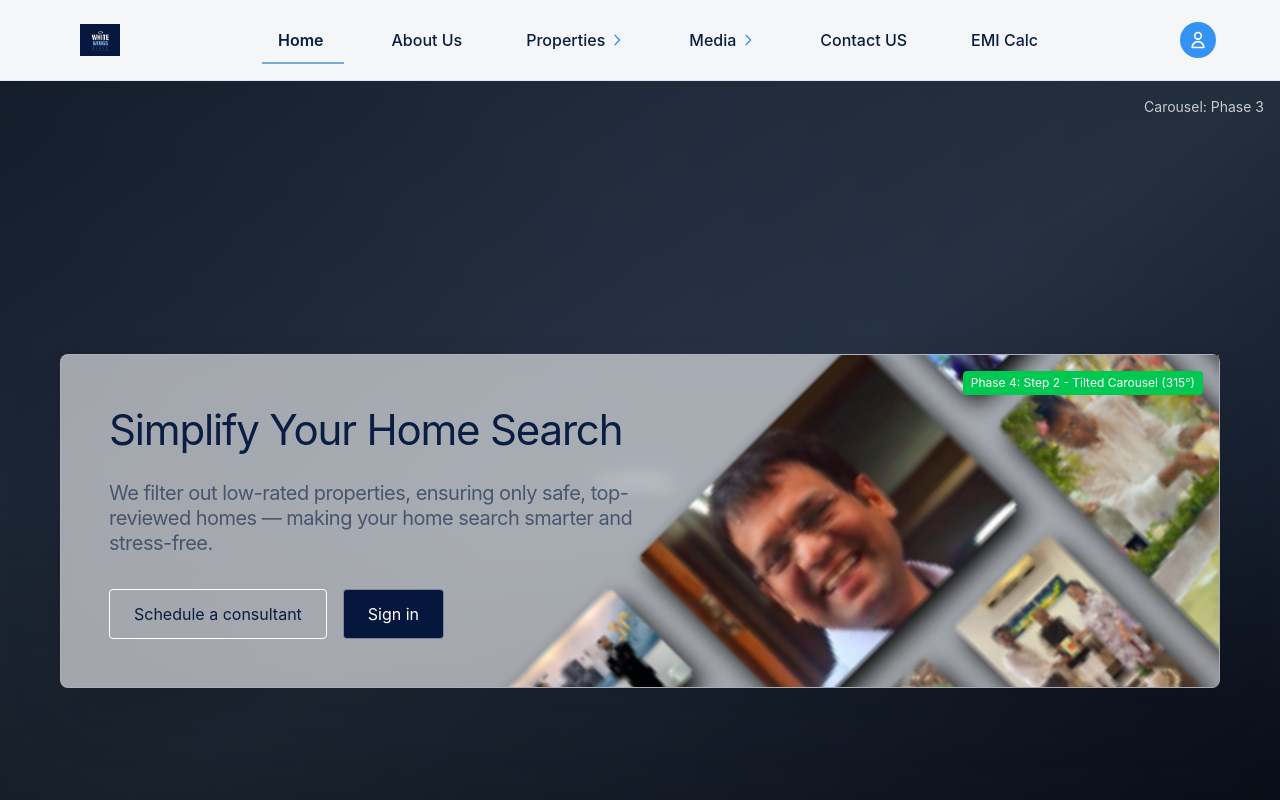
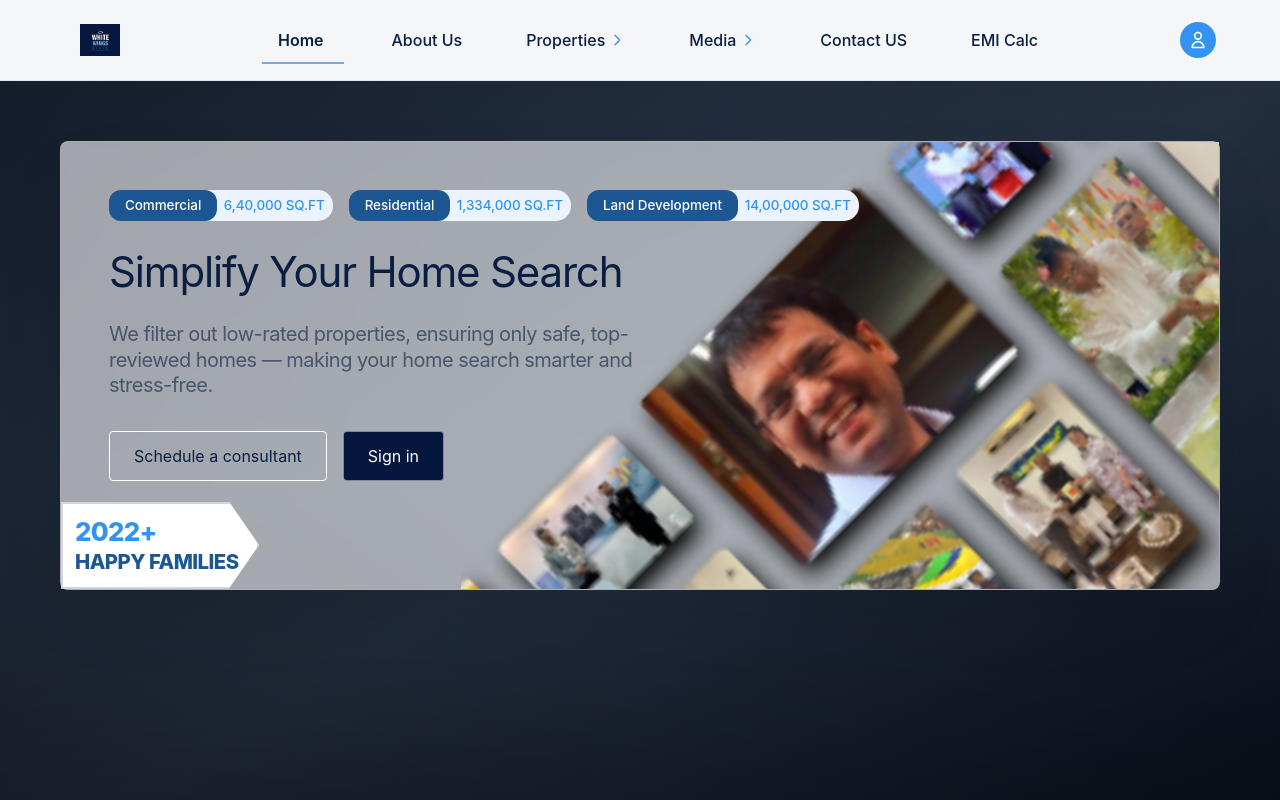
Before and after one commit to gauravganna/white_wings, a React (Vite) app in the folder white-wing-real-estate/: page / in a window 1280 px wide. Shown: the top 800 px of the page. Built offline with nearby package versions, Linux system fonts and the light colour scheme.

Commit message:
Hero Section complete

```diff
--- a/white-wing-real-estate/src/App.jsx
+++ b/white-wing-real-estate/src/App.jsx
@@ -16,16 +16,17 @@ function App() {
       <main className="flex-1 p-8 bg-white">
         <div className="max-w-4xl mx-auto">
           <div className="bg-gray-50 p-6 rounded-lg">
-            <h2 className="text-xl font-semibold mb-4">Hero Section Status - Phase 4</h2>
+            <h2 className="text-xl font-semibold mb-4">Hero Section Status - COMPLETE! 🎉</h2>
             <p className="text-gray-700 mb-4">
               ✅ Video background with mobile fallback<br/>
               ✅ Glassmorphism hero container (full height mobile)<br/>
               ✅ Hero content with exact Figma typography<br/>
               ✅ Dual CTA buttons with hover effects<br/>
-              ✅ Infinite horizontal carousel animation<br/>
-              ✅ 315-degree tilted carousel positioning<br/>
-              ✅ Right-half container layout<br/>
-              🔄 Phase 5: Statistics cards (Commercial, Residential, Land Development)
+              ✅ Statistics cards (Commercial, Residential, Land Development)<br/>
+              ✅ Happy Families card with triangle design<br/>
+              ✅ Infinite tilted carousel animation (315°)<br/>
+              ✅ Desktop-only elements hidden on mobile<br/>
+              ✅ Fully responsive and performant
             </p>
 
             <div className="mt-6">
--- /dev/null
+++ b/white-wing-real-estate/src/components/Hero/HappyFamiliesCard.jsx
@@ -0,0 +1,70 @@
+import React from 'react';
+
+const HappyFamiliesCard = () => {
+  return (
+    <div className="hidden lg:block mt-15">
+      <div className="
+        absolute
+        left-0
+        bottom-0
+        w-[198px]
+        h-[87px]
+        overflow-hidden
+      ">
+        {/* Main Banner Shape - White background with arrow */}
+        <div className="
+          absolute
+          inset-0
+          bg-white
+          flex
+          items-center
+        " style={{
+          clipPath: 'polygon(0 0, calc(100% - 30px) 0, 100% 50%, calc(100% - 30px) 100%, 0 100%, 0 0)'
+        }}>
+          {/* Content Container */}
+          <div className="
+            flex
+            flex-col
+            justify-center
+            pl-[14px]
+            h-full
+          ">
+            {/* 2022+ Text */}
+            <div className="
+              text-[#3493F2]
+              text-[25.89px]
+              font-extrabold
+              leading-[1.27]
+              tracking-[-0.027em]
+            ">
+              2022+
+            </div>
+
+            {/* HAPPY FAMILIES Text */}
+            <div className="
+              text-[#1C5693]
+              text-[20.35px]
+              font-extrabold
+              leading-[1.27]
+              tracking-[-0.026em]
+            ">
+              HAPPY FAMILIES
+            </div>
+          </div>
+        </div>
+
+        {/* Border/Shadow effect */}
+        <div className="
+          absolute
+          inset-0
+          border-2
+          border-gray-300
+        " style={{
+          clipPath: 'polygon(0 0, calc(100% - 30px) 0, 100% 50%, calc(100% - 30px) 100%, 0 100%, 0 0)'
+        }}></div>
+      </div>
+    </div>
+  );
+};
+
+export default HappyFamiliesCard;
--- a/white-wing-real-estate/src/components/Hero/Hero.jsx
+++ b/white-wing-real-estate/src/components/Hero/Hero.jsx
@@ -11,15 +11,6 @@ const Hero = () => {
       {/* Hero Content Overlay - Phase 2: Glassmorphism Container */}
       <HeroContent />
 
-      {/* Tilted Carousel - Placeholder for Phase 3 */}
-      <div className="absolute top-4 right-4 z-20 text-white text-sm opacity-75">
-        Carousel: Phase 3
-      </div>
-
-      {/* Statistics Cards - Placeholder for Phase 3 */}
-      <div className="absolute bottom-4 left-4 z-20 text-white text-sm opacity-75">
-        Statistics: Phase 3
-      </div>
     </section>
   );
 };
--- a/white-wing-real-estate/src/components/Hero/HeroContent.jsx
+++ b/white-wing-real-estate/src/components/Hero/HeroContent.jsx
@@ -1,16 +1,18 @@
 import React from 'react';
 import TiltedCarousel from './TiltedCarousel';
+import StatisticsCards from './StatisticsCards';
+import HappyFamiliesCard from './HappyFamiliesCard';
 
 const HeroContent = () => {
   return (
-    <div className="absolute inset-0 z-10 flex items-center justify-center">
+    <div className="absolute inset-0 z-10 flex items-start justify-start">
       {/* Hero Container with Glassmorphism */}
       <div className="
         h-full
         w-full
         lg:h-auto
         mt-0 mx-0
-        lg:mt-20 lg:mx-[60px]
+        lg:mt-15 lg:mx-[60px]
         backdrop-blur-[7.8px]
         bg-white/60
         border border-white/10
@@ -20,8 +22,11 @@ const HeroContent = () => {
         p-6
         lg:p-12
       ">
-        {/* Hero Content - Phase 3 */}
+        {/* Hero Content - Phase 5 */}
         <div className="flex flex-col justify-center h-full lg:h-auto lg:max-w-[50%]">
+          {/* Statistics Cards - Phase 5 (Desktop Only) */}
+          <StatisticsCards />
+
           {/* Hero Title */}
           <h1 className="
             text-3xl lg:text-[42px]
@@ -83,6 +88,9 @@ const HeroContent = () => {
               Sign in
             </button>
           </div>
+
+          {/* Happy Families Card - Phase 5 (Desktop Only) */}
+          <HappyFamiliesCard />
         </div>
         <TiltedCarousel />
       </div>
--- /dev/null
+++ b/white-wing-real-estate/src/components/Hero/StatisticsCards.jsx
@@ -0,0 +1,65 @@
+import React from 'react';
+
+const StatisticsCards = () => {
+  const statistics = [
+    {
+      category: 'Commercial',
+      value: '6,40,000 SQ.FT'
+    },
+    {
+      category: 'Residential',
+      value: '1,334,000 SQ.FT'
+    },
+    {
+      category: 'Land Development',
+      value: '14,00,000 SQ.FT'
+    }
+  ];
+
+  return (
+    <div className="hidden lg:flex gap-4 mb-6 z-15">
+      {statistics.map((stat, index) => (
+        <div
+          key={index}
+          className="
+            flex items-center
+            bg-[#EBF4FE]
+            rounded-[15px]
+            px-0 pr-[8px]
+            gap-[6.5px]
+            h-auto
+          "
+        >
+          {/* Category Badge */}
+          <div className="
+            bg-[#1C5693]
+            text-white
+            px-4 py-[7px]
+            rounded-[12px]
+            text-[13.44px]
+            font-medium
+            leading-[1.27]
+            tracking-[-0.0045em]
+            whitespace-nowrap
+          ">
+            {stat.category}
+          </div>
+
+          {/* Value Text */}
+          <div className="
+            text-[#3493F2]
+            text-[13.44px]
+            font-medium
+            leading-[1.27]
+            tracking-[-0.0045em]
+            whitespace-nowrap
+          ">
+            {stat.value}
+          </div>
+        </div>
+      ))}
+    </div>
+  );
+};
+
+export default StatisticsCards;
--- a/white-wing-real-estate/src/components/Hero/TiltedCarousel.jsx
+++ b/white-wing-real-estate/src/components/Hero/TiltedCarousel.jsx
@@ -36,10 +36,6 @@ const TiltedCarousel = () => {
         </div>
       </div>
 
-      {/* Development indicator */}
-      <div className="absolute top-4 right-4 bg-green-500 text-white px-2 py-1 text-xs rounded z-30">
-        Phase 4: Step 2 - Tilted Carousel (315°)
-      </div>
     </div>
   );
 };
```
